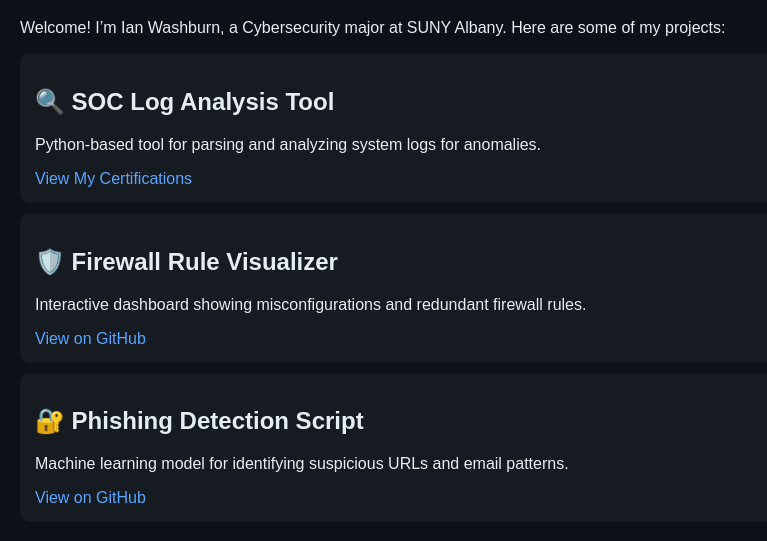
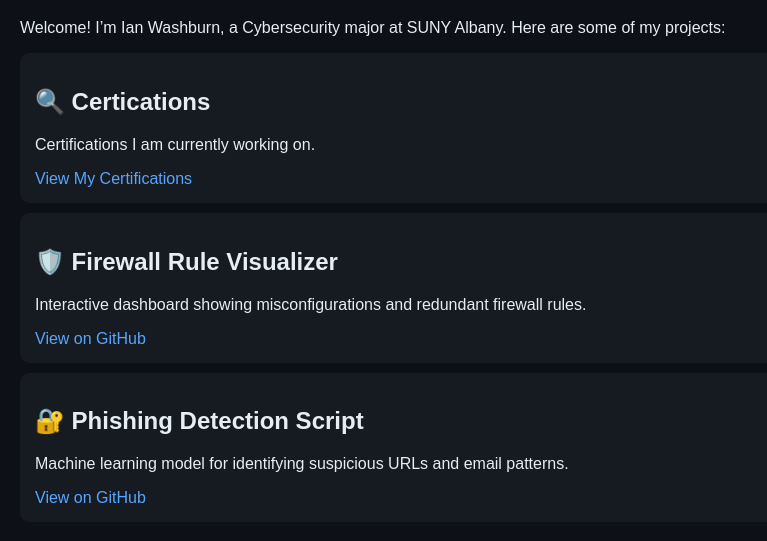
Before and after one commit to IAN6501/ianwashburn, a plain HTML site: page index.html in a window 1280 px wide. Shown: the part 99-640 px from the top of the page, without its empty margins (0-767 px from the left). Drawn offline with Linux system fonts and the light colour scheme.

Commit message:
Update index.html

```diff
--- a/index.html
+++ b/index.html
@@ -23,8 +23,8 @@
   <p>Welcome! I’m Ian Washburn, a Cybersecurity major at SUNY Albany. Here are some of my projects:</p>
 
   <div class="project">
-    <h2>🔍 SOC Log Analysis Tool</h2>
-    <p>Python-based tool for parsing and analyzing system logs for anomalies.</p>
+    <h2>🔍 Certications </h2>
+    <p>Certifications I am currently working on.</p>
     <!-- Updated link to certifications page -->
     <a href="certifications.html">View My Certifications</a>
   </div>
```
